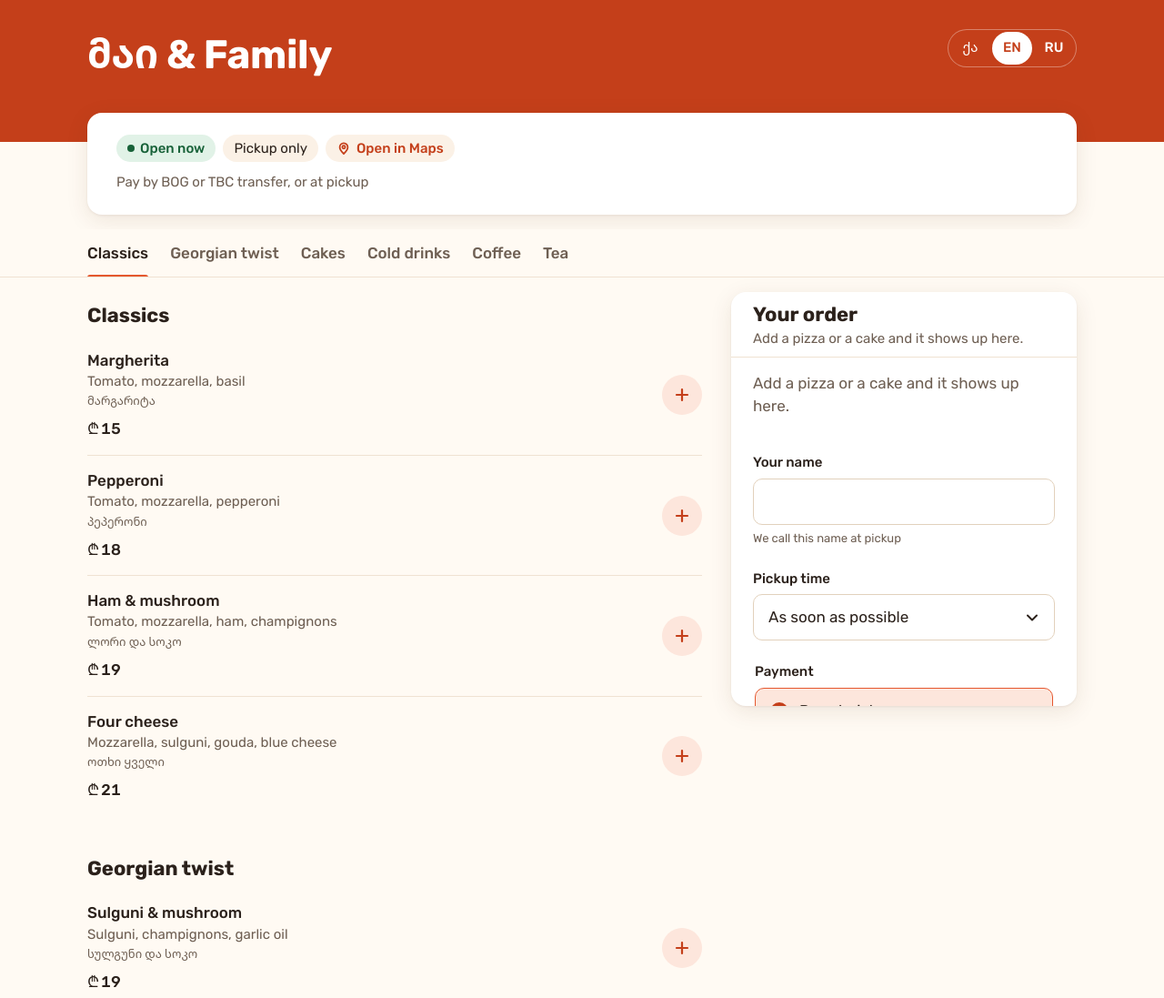
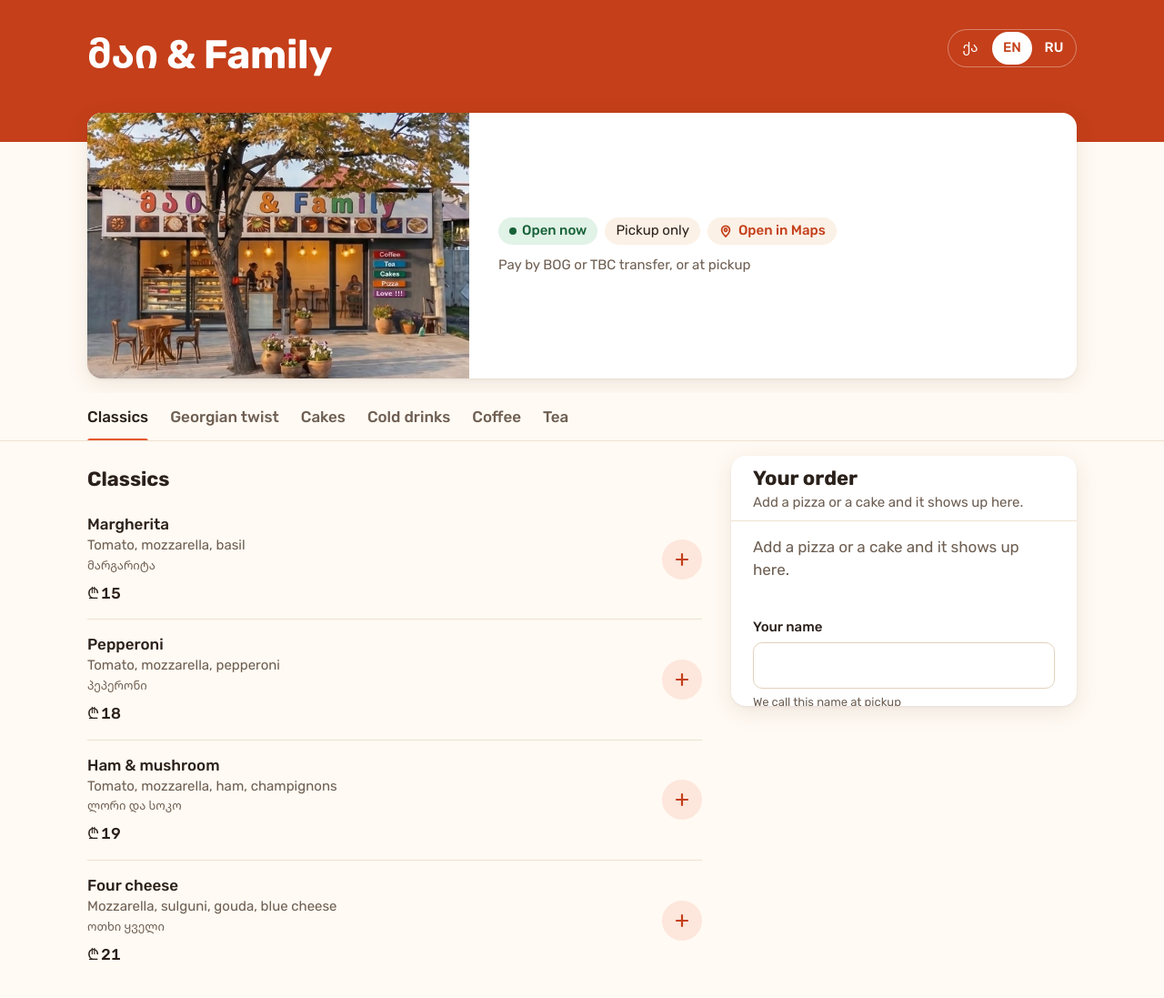
Before and after one commit to frossigneux/pizzeria, an Astro site: page /en/ in a window 1280 px wide. Shown: the top 1097 px of the page at 91% size. Built offline with nearby package versions, Linux system fonts and the light colour scheme; Astro itself is replaced by a stand-in of ours.

Commit message:
Add the café illustration to the venue card (sign reads Love !!!)

```diff
--- a/src/components/OrderPage.astro
+++ b/src/components/OrderPage.astro
@@ -6,6 +6,8 @@ import '@fontsource/noto-sans-georgian/400.css';
 import '@fontsource/noto-sans-georgian/500.css';
 import '@fontsource/noto-sans-georgian/700.css';
 import '../styles/global.css';
+import { Image } from 'astro:assets';
+import cafe from '../assets/cafe.jpg';
 import { config, weekdays } from '../data/config';
 import { menu } from '../data/menu';
 import { langs, langLabel, langPath, t, price, type Lang } from '../i18n';
@@ -81,6 +83,16 @@ const icon = {
     </header>
 
     <section class="venue" aria-labelledby="venue-name">
+      <Image
+        class="venue-photo"
+        src={cafe}
+        alt={t(lang, 'photoAlt')}
+        widths={[400, 688]}
+        sizes="(min-width: 960px) 420px, calc(100vw - 32px)"
+        loading="eager"
+        fetchpriority="high"
+      />
+      <div class="venue-body">
       <p class="venue-info">
         <span class="status"><span class="status-dot" aria-hidden="true"></span><span data-status data-open-text={t(lang, 'open')} data-closed-text={t(lang, 'closed', { t: '{t}' })} data-closed-day-text={t(lang, 'closedDay', { d: '{d}', t: '{t}' })}>{t(lang, 'open')}</span></span>
         <span class="chip">{t(lang, 'pickupOnly')}</span>
@@ -102,6 +114,7 @@ const icon = {
           </p>
         )
       }
+      </div>
     </section>
 
     <nav class="cats" aria-label={t(lang, 'menu')}>
--- a/src/i18n.ts
+++ b/src/i18n.ts
@@ -8,6 +8,7 @@ export const langPath: Record<Lang, string> = { ka: `${base}/`, en: `${base}/en/
 
 const strings = {
   ka: {
+    photoAlt: 'კაფეს ფასადი და ტერასა ყვითელი ხის ქვეშ',
     closedDay: 'დაკეტილია · გაიხსნება: {d}, {t}',
     closedAllDay: 'დაკეტილია',
     atCafe: 'მხოლოდ კაფეში, ონლაინ შეკვეთის გარეშე.',
@@ -68,6 +69,7 @@ const strings = {
     msgTotal: 'ჯამი',
   },
   en: {
+    photoAlt: 'The café front and its terrace under a yellow tree',
     closedDay: 'Closed · opens {d} at {t}',
     closedAllDay: 'Closed',
     atCafe: 'Served at the café only, not available to order online.',
@@ -128,6 +130,7 @@ const strings = {
     msgTotal: 'Total',
   },
   ru: {
+    photoAlt: 'Фасад кафе и терраса под жёлтым деревом',
     closedDay: 'Закрыто · открытие: {d}, {t}',
     closedAllDay: 'Выходной',
     atCafe: 'Только в кафе, без онлайн-заказа.',
--- a/src/styles/global.css
+++ b/src/styles/global.css
@@ -204,10 +204,23 @@ a {
   position: relative;
   max-width: 1088px;
   margin: -24px var(--sp-4) 0;
-  padding: var(--sp-4) var(--sp-5);
+  overflow: hidden;
   background: var(--surface);
   border-radius: var(--r-l);
   box-shadow: var(--shadow-card);
+}
+
+.venue-photo {
+  display: block;
+  width: 100%;
+  height: auto;
+  aspect-ratio: 688 / 478;
+  object-fit: cover;
+  background: var(--surface-2);
+}
+
+.venue-body {
+  padding: var(--sp-4) var(--sp-5);
 }
 
 .venue-info {
@@ -1046,6 +1059,17 @@ body[data-closed] .status {
   .venue {
     margin: -32px auto 0;
     width: calc(100% - 2 * var(--sp-4));
+    display: grid;
+    grid-template-columns: 420px minmax(0, 1fr);
+    align-items: center;
+  }
+
+  .venue-photo {
+    height: 100%;
+    min-height: 292px;
+  }
+
+  .venue-body {
     padding: var(--sp-5) var(--sp-6);
   }
 
```
Also changed, not shown: src/assets/cafe.jpg (added).
